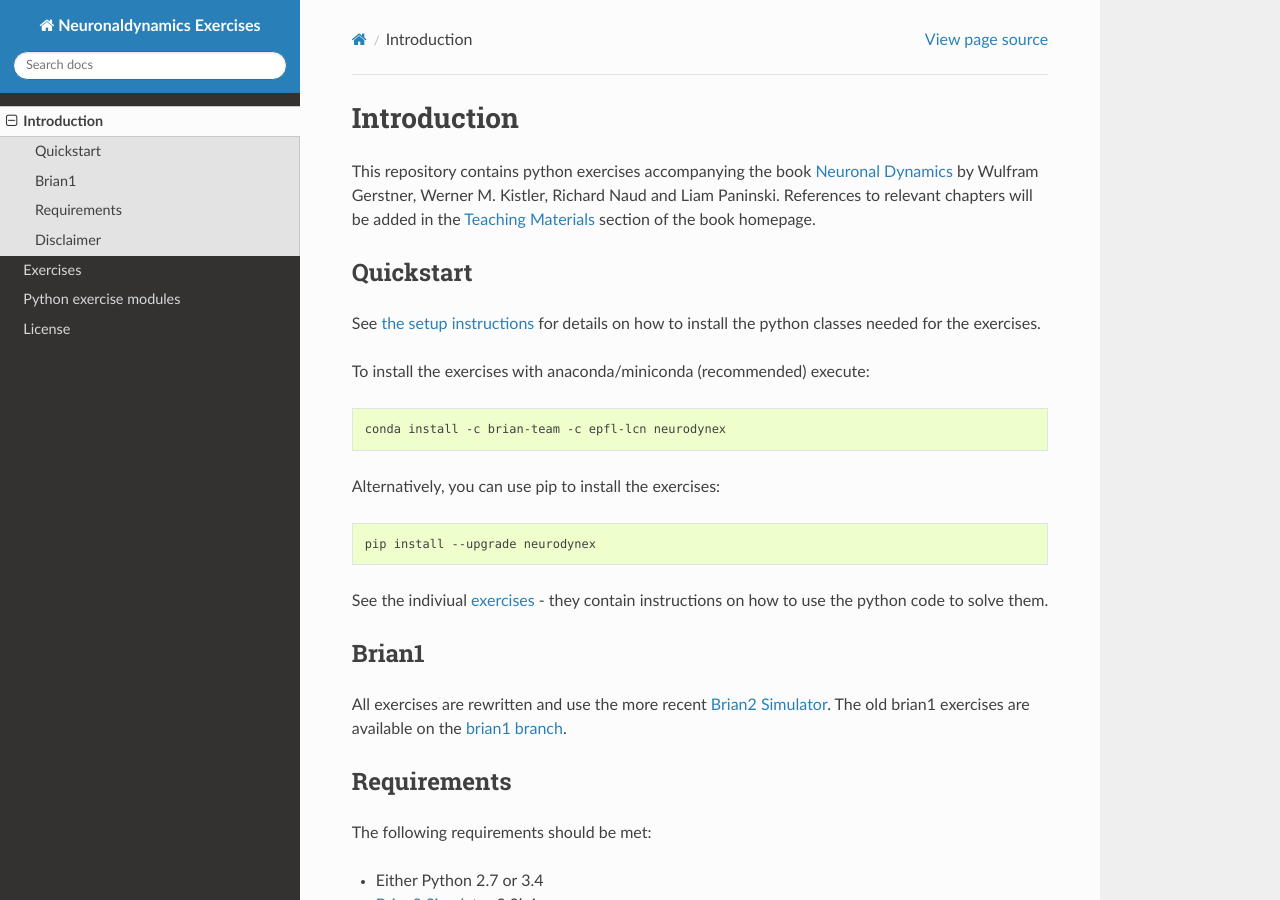
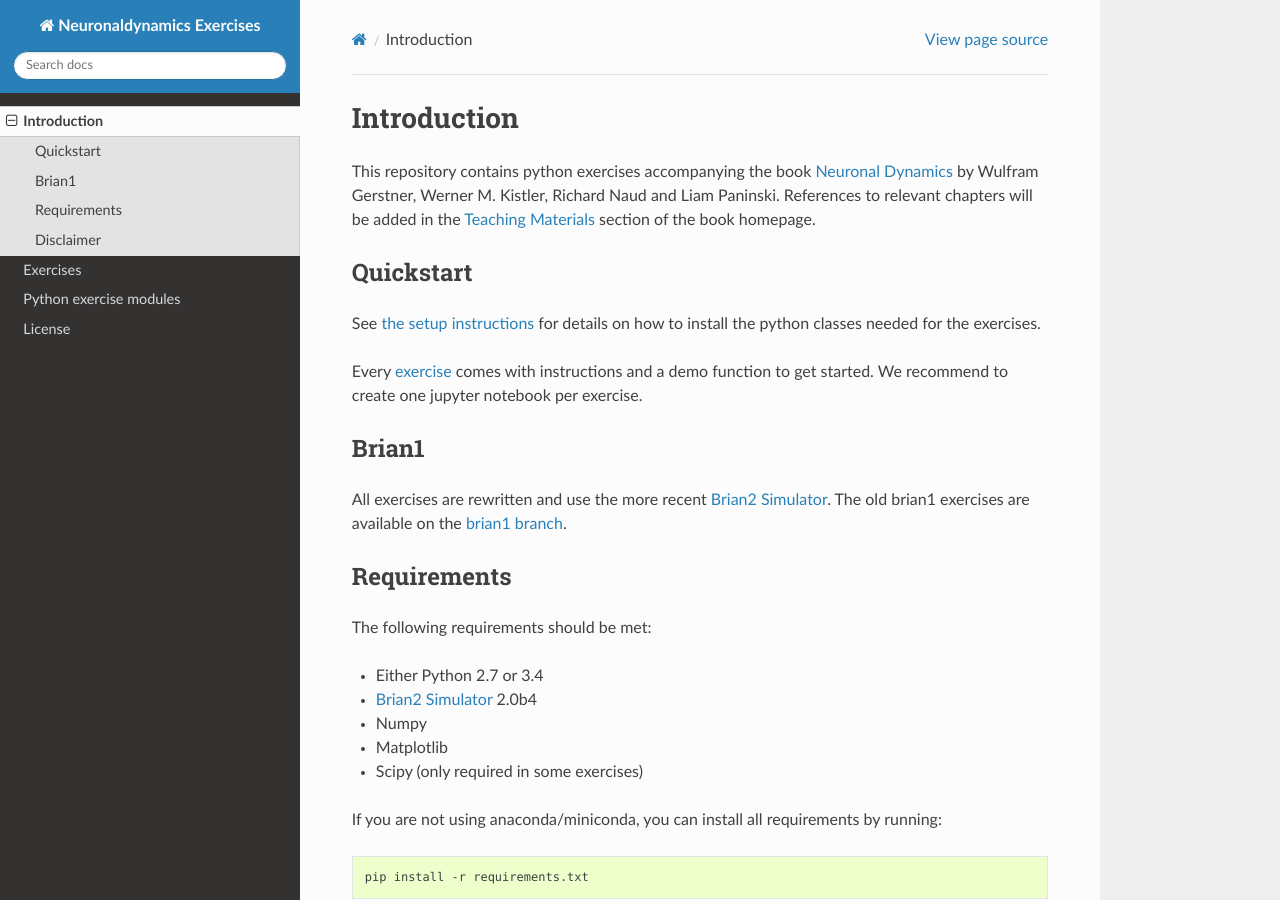
Before and after one commit to EPFL-LCN/neuronaldynamics-exercises, a Sphinx documentation site: the page built from doc/intro.rst, in a window 1280 px wide and 900 px high. Built offline with Sphinx 7.4.7 and the Read the Docs theme 2.0.0, drawn with Linux system fonts in a browser that asks for light colours; the version number could not be read and is left out.

```diff
--- a/doc/intro.rst
+++ b/doc/intro.rst
@@ -12,19 +12,7 @@
 
 See :ref:`the setup instructions <exercises-setup>` for details on how to install the python classes needed for the exercises.
 
-To install the exercises with anaconda/miniconda (recommended) execute:
-
-.. code-block:: bash
-
-   conda install -c brian-team -c epfl-lcn neurodynex
-
-Alternatively, you can use pip to install the exercises:
-
-.. code-block:: bash
-
-   pip install --upgrade neurodynex
-
-See the indiviual :ref:`exercises <exercises-index>` - they contain instructions on how to use the python code to solve them.
+Every :ref:`exercise <exercises-index>` comes with instructions and a demo function to get started. We recommend to create one jupyter notebook per exercise.
 
 
 Brian1
```
Also changed, not shown: 1 other file.
